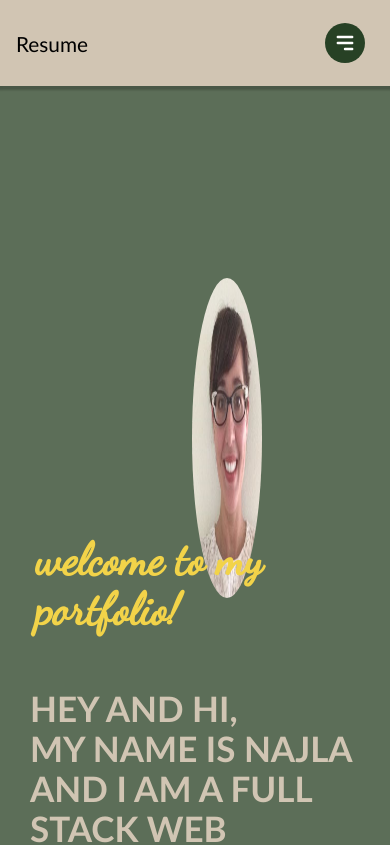
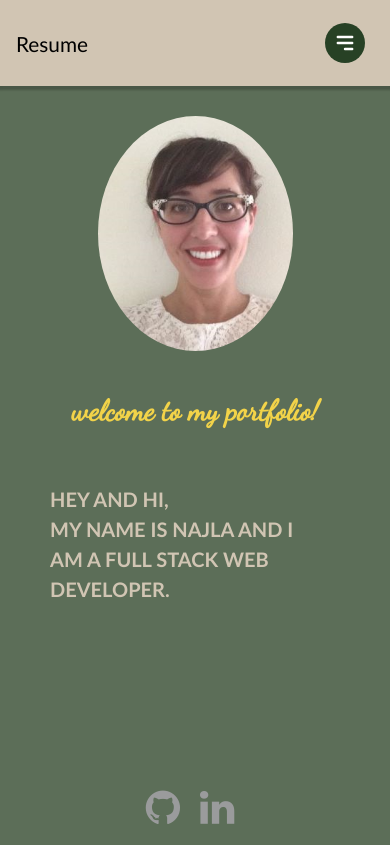
Before and after one commit to nparker80/Najla_Coding_Portfolio, a React (Create React App) app: page / in a window 390 px wide. Shown: the top 845 px of the page. Built offline with nearby package versions, Linux system fonts and the light colour scheme.

Commit message:
media queries home social

```diff
--- a/src/components/Social/Social.jsx
+++ b/src/components/Social/Social.jsx
@@ -4,8 +4,8 @@ class Social extends Component {
   render() {
     return (
       <div class="social">
-        <a href="https://github.com/nparker80" target="_blank" rel="noopener noreferrer"><i class="fa fa-github"></i></a>
-        <a href="https://linkedin.com/in/najlaparker" target="_blank" rel="noopener noreferrer"><i class="fa fa-linkedin"></i></a>
+        <a href="https://www.github.com/nparker80" target="_blank" rel="noopener noreferrer"><i class="fa fa-github"></i></a>
+        <a href="https://www.linkedin.com/in/najlaparker" target="_blank" rel="noopener noreferrer"><i class="fa fa-linkedin"></i></a>
       </div>
     )
   }
--- a/src/components/Social/Social.scss
+++ b/src/components/Social/Social.scss
@@ -10,21 +10,12 @@
 
 }
 
-
 .social i {
   padding-right: 20px;
-  font-size: 60px;
+  font-size: 40px;
   color: #9a9b9c;
 
 }
-
-//   @media screen and (max-width: 769px) {
-//     font-size: 40px;
-//   }
-
-//   @media screen and (max-width: 320px) {
-//     font-size: 30px;
-//   }
 
 .social i:hover {
   color: rgb(209, 197, 179);
--- a/src/contents/Home/Home.scss
+++ b/src/contents/Home/Home.scss
@@ -11,71 +11,71 @@
   }
 
   img {
-    margin: 12rem 0rem -8rem 12rem;
-    width: 18%;
+    display: block;
+    border-radius: 50%;
+    margin: 40px auto 0px auto;
+    max-width: 50%;
     height: auto;
-    border-radius: 50%;
+  }
+
+  @media screen and (max-width: 1024px) {
+    img {
+      display: block;
+      margin: 40px auto 0px auto;
+      max-width: 50%;
+      height: auto;
+    }
+  }
+
+  @media screen and (max-width: 640px) {
+    img {
+      display: block;
+      margin: 40px auto 0px auto;
+      width: 50%;
+    }
   }
 
   @media screen and (max-width: 480px) {
     img {
-
-      height: 320px;
+      display: block;
+      margin: 30px auto 0px auto;
+      width: 50%;
     }
   }
-
-  // @media screen and (min-width: 481px) {
-  //   width: 40%;
-  //   height: 34%;
-  // }
-
-
-  // @media screen and (min-width: 769px) and (max-width: 1024px) {
-  //   width: 35%;
-  //   height: 45%;
-  // }
-
-  // @media screen and (min-width: 1025px) {
-  //   width: 25%;
-  //   height: 40%;
-  // }
 
   h1 {
     text-transform: uppercase;
     line-height: 30px;
     color: rgb(209, 197, 179);
     font-family: 'Gill Sans', 'Gill Sans MT', 'Trebuchet MS', sans-serif;
+    padding-bottom: 90px;
     font-size: 30px;
+    text-align: left;
   }
 
-  @media screen and (min-width: 320px) {
+  @media screen and (max-width: 1024px) {
     h1 {
-      padding: 0px 0px 0 0px;
-      line-height: 40px;
-      font-size: 35px;
+      padding: 0px 50px 60px 20px;
+      line-height: 30px;
+      font-size: 30px;
     }
   }
 
-  // @media screen and (min-width: 481px) {
+  @media screen and (max-width: 640px) {
+    h1 {
+      padding: 0px 50px 0px 20px;
+      line-height: 40px;
+      font-size: 25px;
+    }
+  }
 
-  //   padding: 5px 30px 0 50px;
-  //   line-height: 20px;
-  //   font-size: 15px;
-  // }
-
-  // @media screen and (min-width: 769px) {
-
-  //   padding: 5px 30px 0 50px;
-  //   line-height: 20px;
-  //   font-size: 25px;
-  // }
-
-
-  //   span {
-  //     padding: 40px;
-  //     color: #8AA899;
-
-  //   }
+  @media screen and (max-width: 480px) {
+    h1 {
+      padding: 0px 50px 120px 20px;
+      line-height: 30px;
+      font-size: 20px;
+    }
+  }
 
   .p-text-home {
     display: flex;
@@ -87,29 +87,26 @@
     color: #F2D349;
     font-family: 'Dancing Script',
       cursive;
-    font-size: 100px;
+    font-size: 70px;
   }
-
 
   @media screen and (max-width: 1024px) {
     .p-text-home {
-      padding: 0px 0px 0px 5px;
-      font-size: 55px;
+      font-size: 59px;
     }
   }
 
-  @media screen and (max-width: 768px) {
+  @media screen and (max-width: 640px) {
     .p-text-home {
-      padding: 35px 0px 0px 5px;
-      font-size: 50px;
+      font-size: 48px;
 
     }
   }
 
   @media screen and (max-width: 480px) {
     .p-text-home {
-      padding: 35px 0px 0px 5px;
-      font-size: 45px;
+      padding: 5px;
+      font-size: 29px;
     }
   }
 }
```
